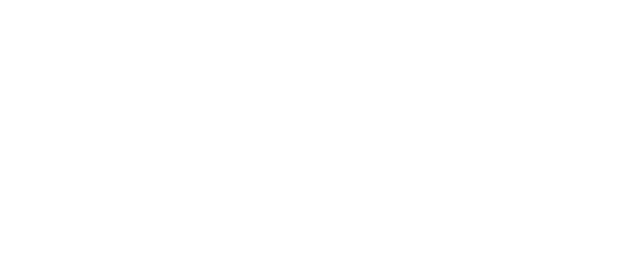
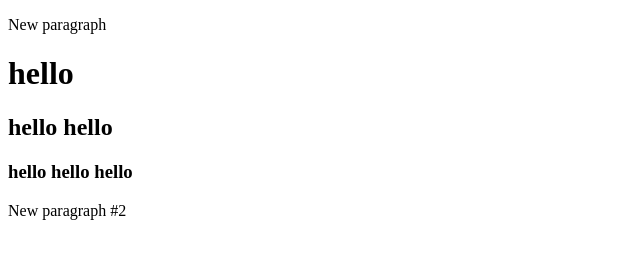
Before and after one commit to LyanaMazur/sample195-1, a plain HTML site: page index.html in a window 1280 px wide. Shown: the whole page, without its empty margins (0-640 px from the left). Drawn offline with Linux system fonts and the light colour scheme.

Commit message:
add new file

```diff
--- a/index.html
+++ b/index.html
@@ -4,6 +4,10 @@
         <title>  </title>
     </head>
     <body>
-
+<p> New paragraph </p>
+<h1> hello </h1>
+<h2> hello hello</h2>
+<h3> hello hello hello</h3>
+<p> New paragraph #2 </p>
     </body>
 </html>
```
